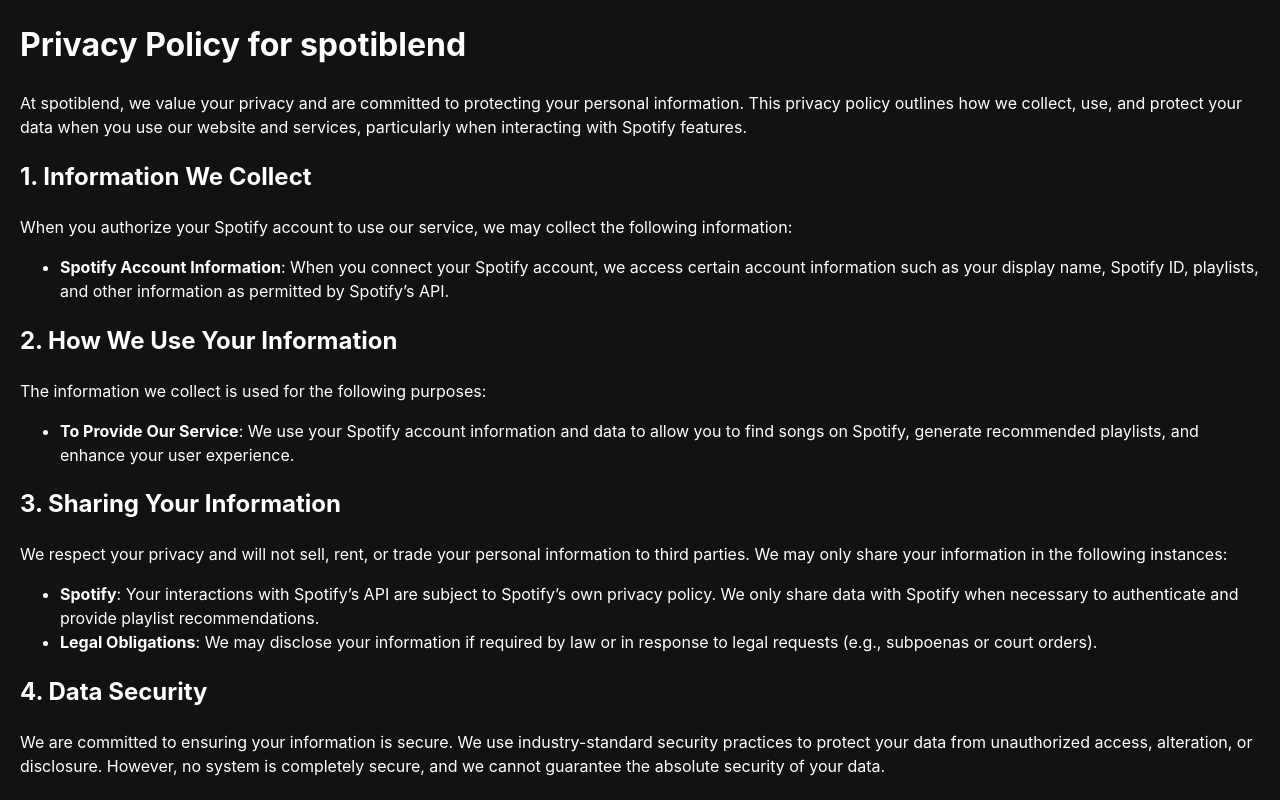
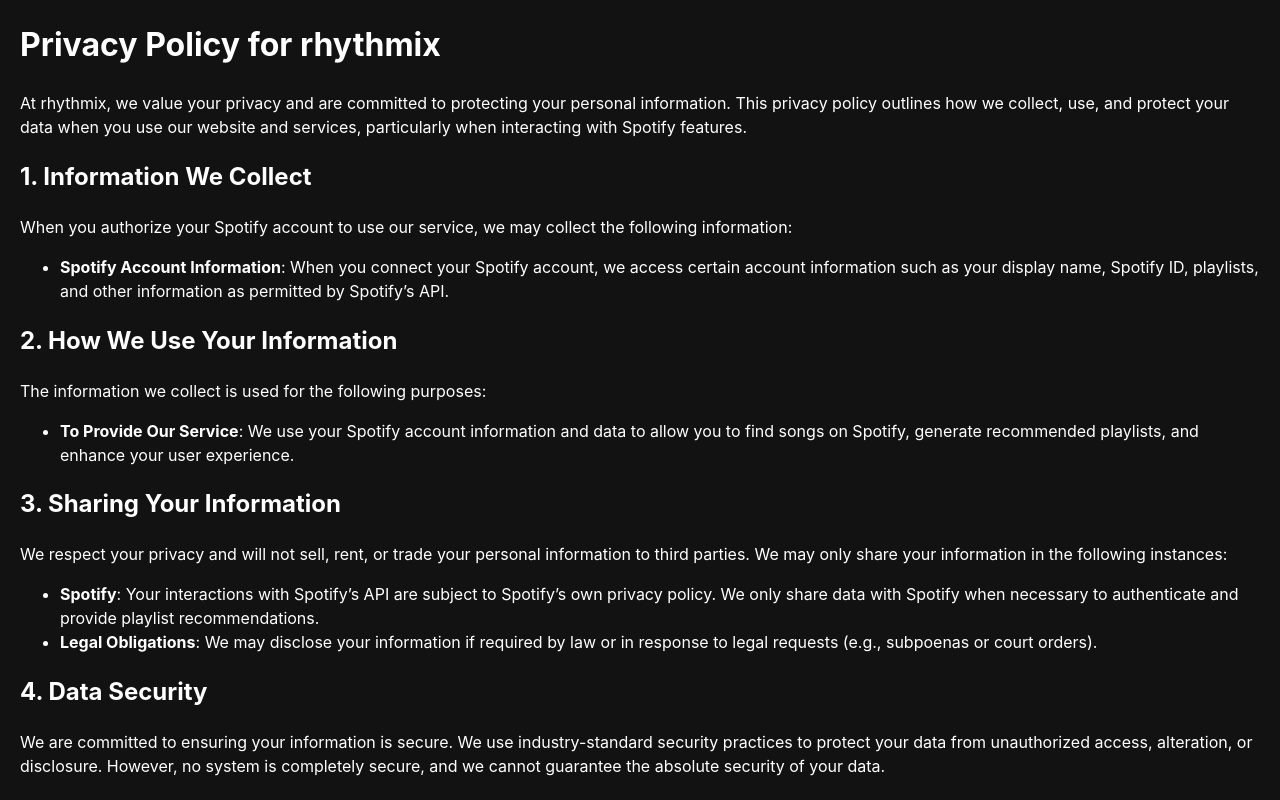
Before and after one commit to hcp-uw/rhythmix, a React (Create React App) app: page /privacy-policy in a window 1280 px wide. Shown: the top 800 px of the page. Built offline with nearby package versions, Linux system fonts and the light colour scheme; no server answers; a web font is replaced by a local one.

Commit message:
Rebrand to rhythmix

```diff
--- a/public/index.html
+++ b/public/index.html
@@ -4,7 +4,7 @@
     <meta charset="utf-8" />
     <meta name="viewport" content="width=device-width, initial-scale=1" />
     <meta name="theme-color" content="#000000" />
-    <title> spotiblend </title>
+    <title> rhythmix </title>
     <link rel="icon" href="logo.png">
     <link rel="preconnect" href="https://fonts.googleapis.com">
     <link rel="preconnect" href="https://fonts.gstatic.com" crossorigin>
--- a/src/HomePage.tsx
+++ b/src/HomePage.tsx
@@ -69,7 +69,7 @@
           {/* Logo and title */}
           <header className="header">
             <img src={logo} alt="logo" />
-            <h1> spotiblend </h1>
+            <h1> rhythmix </h1>
           </header>
 
           {/* Main 3 features */}
@@ -135,7 +135,7 @@
 
           <header className="footer">
             <button className="logout-button" onClick={this.doLogoutSpotify}> Logout </button>
-            <p> © 2024 spotiblend. All rights reserved.  | <a href="/privacy-policy" className="privacy-link" target="_blank">Privacy Policy</a> | <a href="mailto:spotiblend.dev@gmail.com">Contact Us</a>
+            <p> © 2024 rhythmix. All rights reserved.  | <a href="/privacy-policy" className="privacy-link" target="_blank">Privacy Policy</a> | <a href="mailto:spotiblend.dev@gmail.com">Contact Us</a>
             </p>
           </header>
         </div>
--- a/src/PrivacyPolicy.tsx
+++ b/src/PrivacyPolicy.tsx
@@ -4,9 +4,9 @@
 const PrivacyPolicy = () => {
   return (
     <div className="privacy-policy">
-      <h1>Privacy Policy for spotiblend </h1>
+      <h1>Privacy Policy for rhythmix </h1>
 
-      <p>At spotiblend, we value your privacy and are committed to protecting your personal information. This privacy policy outlines how we collect, use, and protect your data when you use our website and services, particularly when interacting with Spotify features.</p>
+      <p>At rhythmix, we value your privacy and are committed to protecting your personal information. This privacy policy outlines how we collect, use, and protect your data when you use our website and services, particularly when interacting with Spotify features.</p>
 
       <h2>1. Information We Collect</h2>
       <p>When you authorize your Spotify account to use our service, we may collect the following information:</p>
--- a/src/spotify.js
+++ b/src/spotify.js
@@ -2,7 +2,7 @@
 
 // Use for production.
 const clientId = process.env.REACT_APP_CLIENT_ID || 'default';
-const redirectUrl = 'https://spotiblend.netlify.app';
+const redirectUrl = 'https://rhythm-ix.netlify.app';
 
 // Use for local development. Running 'netlify dev' goes to http://localhost:8888. Uses the TestApp Spotify Dev app (not production SpotiBlend).
 // const clientId = 'ebc045cb9fcb4ad8a57b487704be9805';
```
